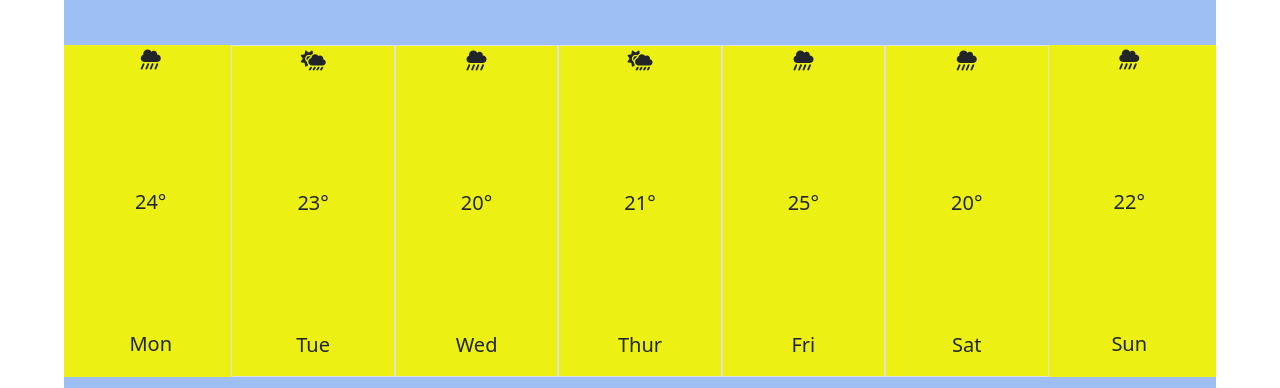
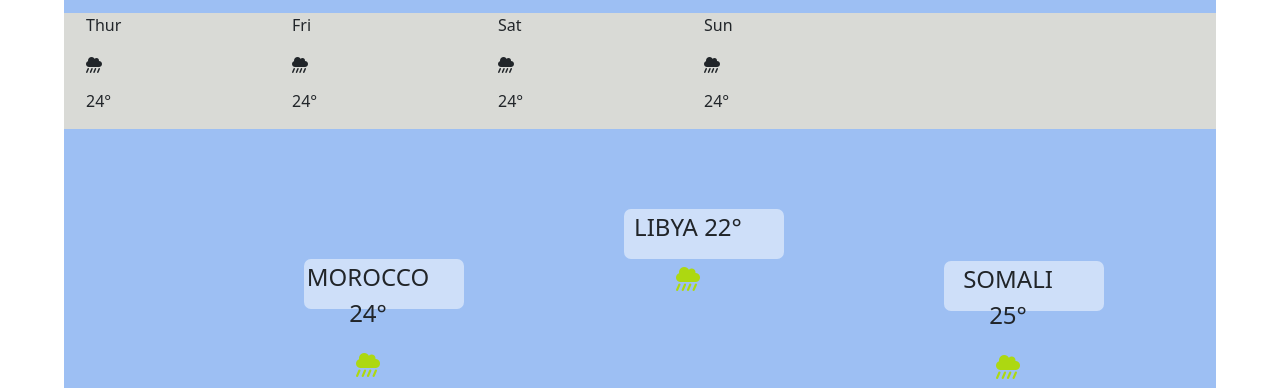
Before and after one commit to Agbali/Weather-App, a plain HTML site: page index.html in a window 1280 px wide. Shown: the part 292-680 px from the top of the page. Drawn offline with nearby package versions, Linux system fonts and the light colour scheme; no server answers.

Commit message:
Created a new function Deleted a row from html added the row to the html through javascript forecast data albeit fake, is now called multiple times

```diff
--- a/index.html
+++ b/index.html
@@ -36,15 +36,21 @@
                   id="search-box"
                   autofocus="on"
                 />
-                <input type="submit" value="Search" class="submitBut"/>
+                <input type="submit" value="Search" class="submitBut" />
               </form>
             </div>
             <div class="col-10 lagos_f">
               <h1 id="lagosHaiD" class="countryName"></h1>
               <h2 id="temp">
                 <span class="removeColor" id="symbol"></span>
-                <span class="removeColor" title="convert to Fanrenheit"> <a href="" class="inCelsius" id="Celsius-link">C</a> </span>|
-                <span> <a href="" class="inFahrenheit" id="Fahrenheit-link">F</a></span>
+                <span class="removeColor" title="convert to Fanrenheit">
+                  <a href="" class="inCelsius" id="Celsius-link">C</a> </span
+                >|
+                <span>
+                  <a href="" class="inFahrenheit" id="Fahrenheit-link"
+                    >F</a
+                  ></span
+                >
               </h2>
               <p class="windSpeed">
                 Wind:
@@ -58,125 +64,18 @@
               <button class="onlyButt">Location</button>
             </div>
             <div class="col-2 fs-1">
-              <img src="" alt="icon" id="w-icon" class="source"/>
+              <img src="" alt="icon" id="w-icon" class="source" />
               <div class="row">
-                <p id="weatherDescr" class="weatherDescription"><span></span></p>
+                <p id="weatherDescr" class="weatherDescription">
+                  <span></span>
+                </p>
               </div>
             </div>
           </div>
         </div>
       </div>
       <div class="center-container iconix">
-        <div class="container overflow-hidden text-center">
-          <div class="row row-cols-7">
-            <div class="col">
-              <div class="row pb-5">
-                <p><i class="fa-solid fa-cloud-showers-heavy"></i></p>
-              </div>
-
-              <div class="row pb-5"></div>
-
-              <div class="row pb-5">
-                <p>24°</p>
-              </div>
-              <div class="row pb-5"></div>
-
-              <div class="row">
-                <p>Mon</p>
-              </div>
-            </div>
-            <div class="col border">
-              <div class="row pb-5">
-                <p><i class="fa-solid fa-cloud-sun-rain"></i></p>
-              </div>
-              <div class="row pb-5"></div>
-
-              <div class="row pb-5">
-                <p>23°</p>
-              </div>
-
-              <div class="row pb-5"></div>
-
-              <div class="row">
-                <p>Tue</p>
-              </div>
-            </div>
-            <div class="col border">
-              <div class="row pb-5">
-                <p><i class="fa-solid fa-cloud-showers-heavy"></i></p>
-              </div>
-              <div class="row pb-5"></div>
-
-              <div class="row pb-5">
-                <p>20°</p>
-              </div>
-              <div class="row pb-5"></div>
-
-              <div class="row">
-                <p>Wed</p>
-              </div>
-            </div>
-            <div class="col border">
-              <div class="row pb-5">
-                <p><i class="fa-solid fa-cloud-sun-rain"></i></p>
-              </div>
-              <div class="row pb-5"></div>
-
-              <div class="row pb-5">
-                <p>21°</p>
-              </div>
-              <div class="row pb-5"></div>
-
-              <div class="row">
-                <p>Thur</p>
-              </div>
-            </div>
-            <div class="col border">
-              <div class="row pb-5">
-                <p><i class="fa-solid fa-cloud-showers-heavy"></i></p>
-              </div>
-              <div class="row pb-5"></div>
-
-              <div class="row pb-5">
-                <p>25°</p>
-              </div>
-              <div class="row pb-5"></div>
-
-              <div class="row">
-                <p>Fri</p>
-              </div>
-            </div>
-            <div class="col border">
-              <div class="row pb-5">
-                <p><i class="fa-solid fa-cloud-showers-heavy"></i></p>
-              </div>
-              <div class="row pb-5"></div>
-
-              <div class="row pb-5">
-                <p>20°</p>
-              </div>
-              <div class="row pb-5"></div>
-
-              <div class="row">
-                <p>Sat</p>
-              </div>
-            </div>
-            <div class="col">
-              <div class="row pb-5">
-                <p><i class="fa-solid fa-cloud-showers-heavy"></i></p>
-              </div>
-              <div class="row pb-5"></div>
-
-              <div class="row pb-5">
-                <p>22°</p>
-              </div>
-              <div class="row pb-5"></div>
-
-              <div class="row">
-                <p>Sun</p>
-              </div>
-            </div>
-          </div>
+        <div class="container overflow-hidden " id="forecasting">
         </div>
       </div>
 
--- a/index.js
+++ b/index.js
@@ -26,6 +26,33 @@ function myDates (){
 
 myDates();
 
+function weatherForecast(){
+
+    let forecastElement = document.querySelector("#forecasting");
+
+    let forecastHTML = `<div class="row">`;
+    let days = ["Thur", "Fri", "Sat", "Sun"];
+    days.forEach(function (day){
+        forecastHTML =
+            forecastHTML +
+            `
+            <div class="col-2 content">
+                <div class="row">
+                   ${day}
+                </div>
+                <div class="row fa-solid fa-cloud-showers-heavy">
+                </div>
+                <div class="row">
+                    24°
+                </div>
+            </div>
+            `;
+    });
+    forecastHTML = forecastHTML + `</div>`;
+    forecastElement.innerHTML = forecastHTML;
+}
+
+weatherForecast();
 //create a function that will change the h1 country to the country the user will search for
 //Then the temperature of that country is called
 
--- a/style.css
+++ b/style.css
@@ -53,7 +53,7 @@ body{
     margin: 1.5rem 0 -2rem 0;
 }
 .center-container{
-    background-color: #ecf013;
+    background-color: #d9dad6;
 }
 
 .iconix p{
@@ -68,9 +68,16 @@ body{
     margin-top: 3rem;
 
 }
+.container{
+    margin-top: 1rem;
+}
+.content{
+    margin-left: 1rem;
 
-.pb-5{
-    padding-bottom: 5;
+}
+
+.content .row{
+    margin-bottom: 1rem;
 }
 
 .backimg{
```
